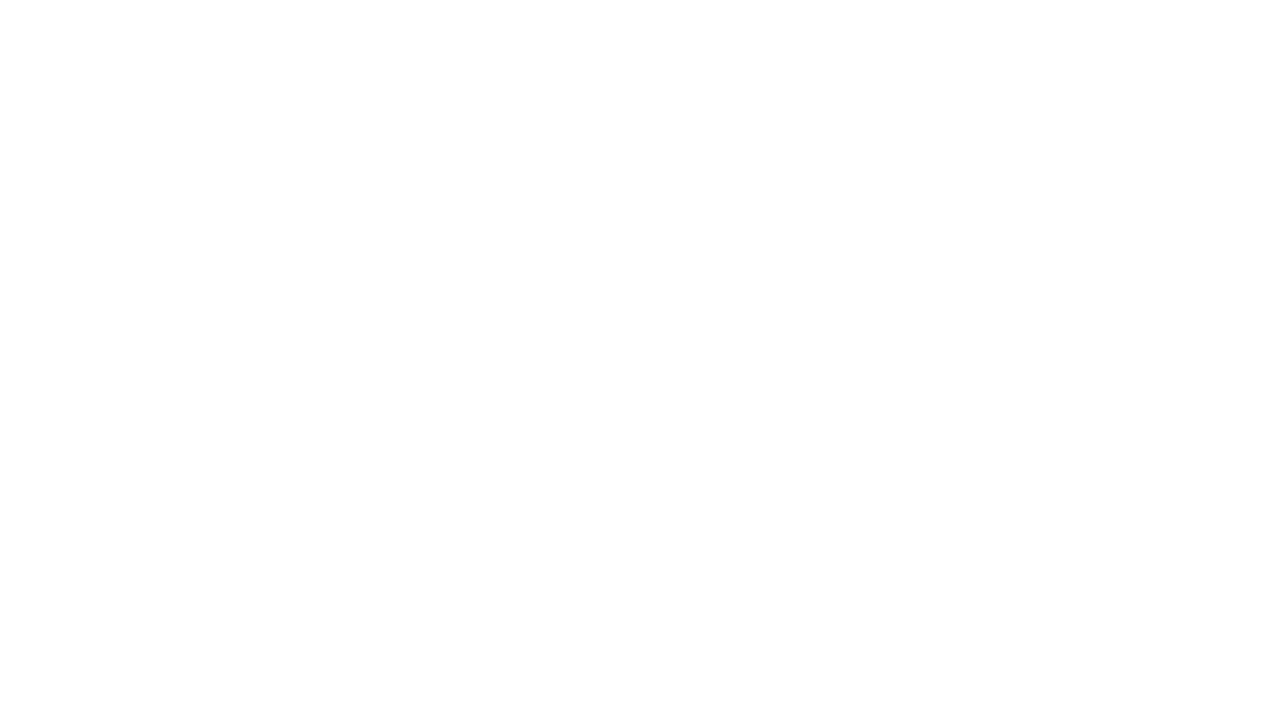
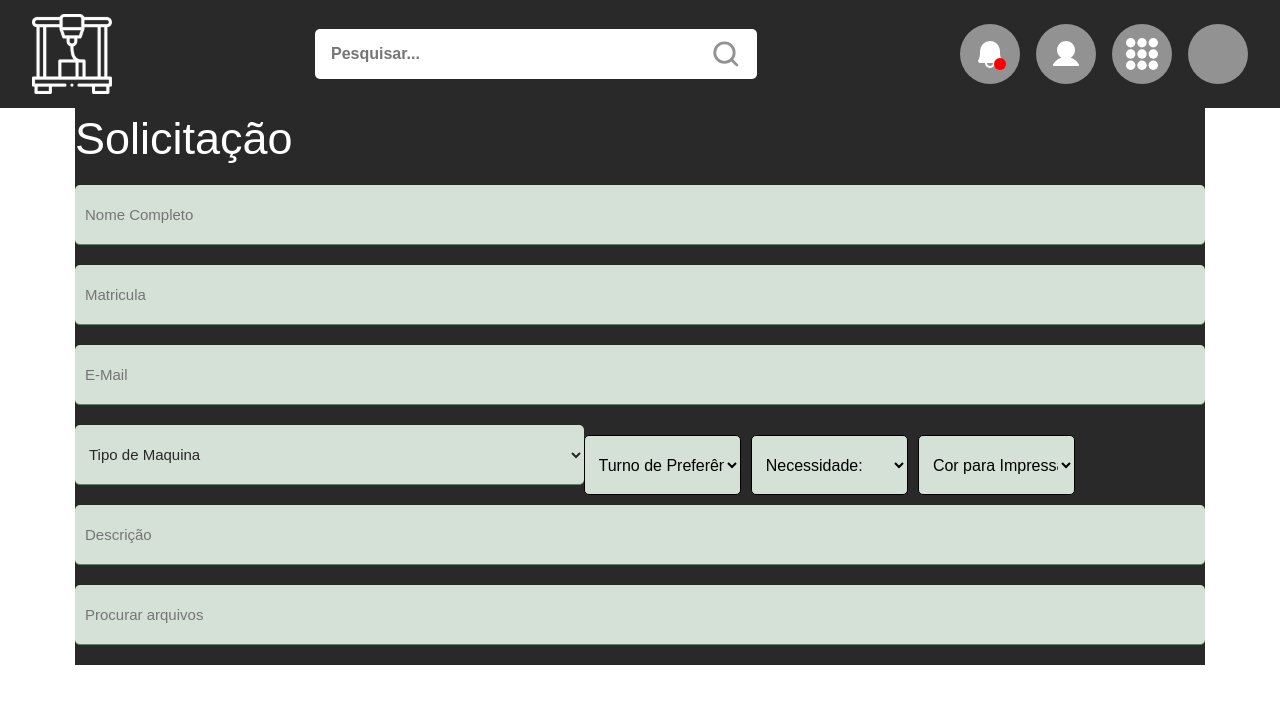
Before and after one commit to melsousa/ODS_LEMA, a React (Vite) app: page /solitacoes in a window 1280 px wide. Before the commit this address had no page. Shown: the top 704 px of the page. Built offline with nearby package versions, Linux system fonts and the light colour scheme.

Commit message:
Solitacao

```diff
--- a/src/Router.tsx
+++ b/src/Router.tsx
@@ -4,6 +4,7 @@ import { AllOrders } from "./pages/AllOrders";
 import { Home } from "./pages/Home";
 import { SignIn } from "./pages/SignIn";
 import {SignUp} from "./pages/SignUp";
+import {Solitacoes} from "./pages/Solitacoes";
 
 export function Router(){
     return(
@@ -12,6 +13,7 @@ export function Router(){
                 <Route path="/" element={<Home/>} />
                 <Route path="/signin" element={<SignIn/>} />
                 <Route path="/signup" element={<SignUp/>} />
+                <Route path="/solitacoes" element={<Solitacoes/>} />
             </Route>
 
             <Route path="/home" >
--- a/src/pages/Home/styles.ts
+++ b/src/pages/Home/styles.ts
@@ -140,7 +140,6 @@ export const HeaderButton = styled.button`
         margin-top: 2rem;
 
     }
-
 `;
 
 export const MenuButton = styled.button`
@@ -172,12 +171,10 @@ export const NavMenuContainer = styled.div`
         from {
             right: -50%;
         }
-
         to{
             right: 0;
         }
     }
-
     animation-duration: 300ms;
     animation-name: slideIn;
 `;
--- a/src/pages/SignIn/styles.ts
+++ b/src/pages/SignIn/styles.ts
@@ -129,7 +129,7 @@ export const TextSenha = styled.div`
 
 export const ForgotPassword = styled.p`
   position: absolute;
-  top: 415px;
+  top: 295px;
   text-align: right;
   color: ${props=>props.theme.colors["text-dark"]};
   cursor: pointer;
--- a/src/pages/Solitacoes/index.tsx
+++ b/src/pages/Solitacoes/index.tsx
@@ -0,0 +1,59 @@
+import { Header } from '../../Components/Header'
+import { Contrainer,
+    LoginWrap,
+    TextSolitacao,
+    TextLeft,
+    Input,
+    ButtonDrpDwon,
+    DropDwonWrapper,
+    DropDwon} from './styles'
+
+
+export function Solitacoes(){
+    return (
+        <>
+        <Header/>
+        <Contrainer>
+            <LoginWrap>
+            <TextLeft><TextSolitacao>Solicitação</TextSolitacao></TextLeft>
+            <Input type="text" placeholder="Nome Completo" />
+            <Input type="text" placeholder="Matricula" />
+            <Input type="text" placeholder="E-Mail" />
+            <ButtonDrpDwon>
+                    <option value="" disabled selected>Tipo de Maquina</option>
+                    <option value="Impressora de Resina">Impressora de Resina</option>
+                    <option value="Impressora de PLA">Impressora de PLA</option>
+                    <option value="Impressora de ABS">Impressora de ABS</option>
+                    <option value="Maquina de Corte">Maquina de Corte</option>
+                    <option value="Scanner 3D">Scanner 3D</option>
+            </ButtonDrpDwon>
+            <DropDwonWrapper>
+                <DropDwon>
+                    <option value="" disabled selected>Turno de Preferência:</option>
+                    <option value="Manhã">Manhã</option>
+                    <option value="Tarde">Tarde</option>
+                    <option value="Noite">Noite</option>
+                    <option value="Madrugada">Madrugada</option>
+                </DropDwon>
+                <DropDwon>
+                    <option value="" disabled selected>Necessidade:</option>
+                    <option value="Alta">Alta</option>
+                    <option value="Média">Média</option>
+                    <option value="Baixa">Baixa</option>
+                </DropDwon>
+                <DropDwon>
+                    <option value="" disabled selected>Cor para Impressão:</option>
+                    <option value="Preto">Preto</option>
+                    <option value="Vermelho">Vermelho</option>
+                    <option value="Amarelo">Amarelo</option>
+                    <option value="Azul">Azul</option>
+                </DropDwon>
+            </DropDwonWrapper>
+            <Input type="text" placeholder="Descrição" />
+            <Input type="text" placeholder="Procurar arquivos" />
+            </LoginWrap>
+        </Contrainer>
+
+        </>
+    )
+}
--- a/src/pages/Solitacoes/styles.ts
+++ b/src/pages/Solitacoes/styles.ts
@@ -0,0 +1,92 @@
+import styled, { createGlobalStyle } from "styled-components";
+
+export const Contrainer = styled.div `
+  width: 100%;
+  /* min-height: 100vh; */
+  display: flex;
+  flex-wrap: wrap;
+  align-items: center;
+  justify-content: center;
+  /* padding: 15px; */
+  /* background-color: ${props => props.theme.colors["background-dark"]}; */
+`;
+
+export const LoginWrap = styled.div`
+  width: 70.625rem;
+  /* height: 36.375rem; */
+  background-color: ${props=>props.theme.colors["background-dark"]};
+  /* border-radius: 5px; */
+  overflow: hidden;
+  display: flex;
+  flex-wrap: wrap;
+  /* justify-content: center;  */
+  align-items: center;
+`;
+
+export const TextLeft = styled.div`
+  display: flex;
+  justify-content: left;
+  align-items: left;
+  margin-top: 5px;
+`;
+
+export const TextSolitacao = styled.span`
+    color: ${props=>props.theme.colors["text-light"]};
+    font-size: 45px;
+    text-align: left;
+    margin-bottom: 20px;
+`;
+
+export const Input = styled.input`
+  font-size: 15px;
+  color: ${props=>props.theme.colors["text-dark"]};
+  border: none;
+  display: block;
+  width: 100%;
+  height: 60px;
+  background-color: ${props=>props.theme.colors["green-light"]};
+  margin-bottom: 20px;
+  border-radius: 5px;
+  border-bottom:1px solid ${props => props.theme.colors["green-dark"]};
+  padding-left: 10px;
+  outline: none
+`;
+
+export const ButtonDrpDwon = styled.select`
+  font-size: 15px;
+  color: ${props=>props.theme.colors["text-dark"]};
+  margin-bottom: 20px;
+  border: none;
+  display: block;
+  width: 45%;
+  height: 60px;
+  background-color: ${props=>props.theme.colors["green-light"]};
+  margin-bottom: 20px;
+  border-radius: 5px;
+  border-bottom:1px solid ${props => props.theme.colors["green-dark"]};
+  padding-left: 10px;
+  outline: none
+  cursor: pointer;
+`;
+
+export const DropDwonWrapper = styled.div`
+  width: 100%
+  display: flex;
+  flex-direction: row;
+  justify-content: space-between;
+  align-items: center;
+  width: 100%
+  margin-bottom: 20px;
+`;
+
+export const DropDwon = styled.select`
+  width: 30%;
+  margin-right: 10px;
+  height: 60px;
+  background-color: ${props=>props.theme.colors["green-light"]};
+  color: black;
+  border: 1px solid black;
+  border-radius: 5px;
+  font-size: 16px;
+  padding-left: 10px;
+`;
```
